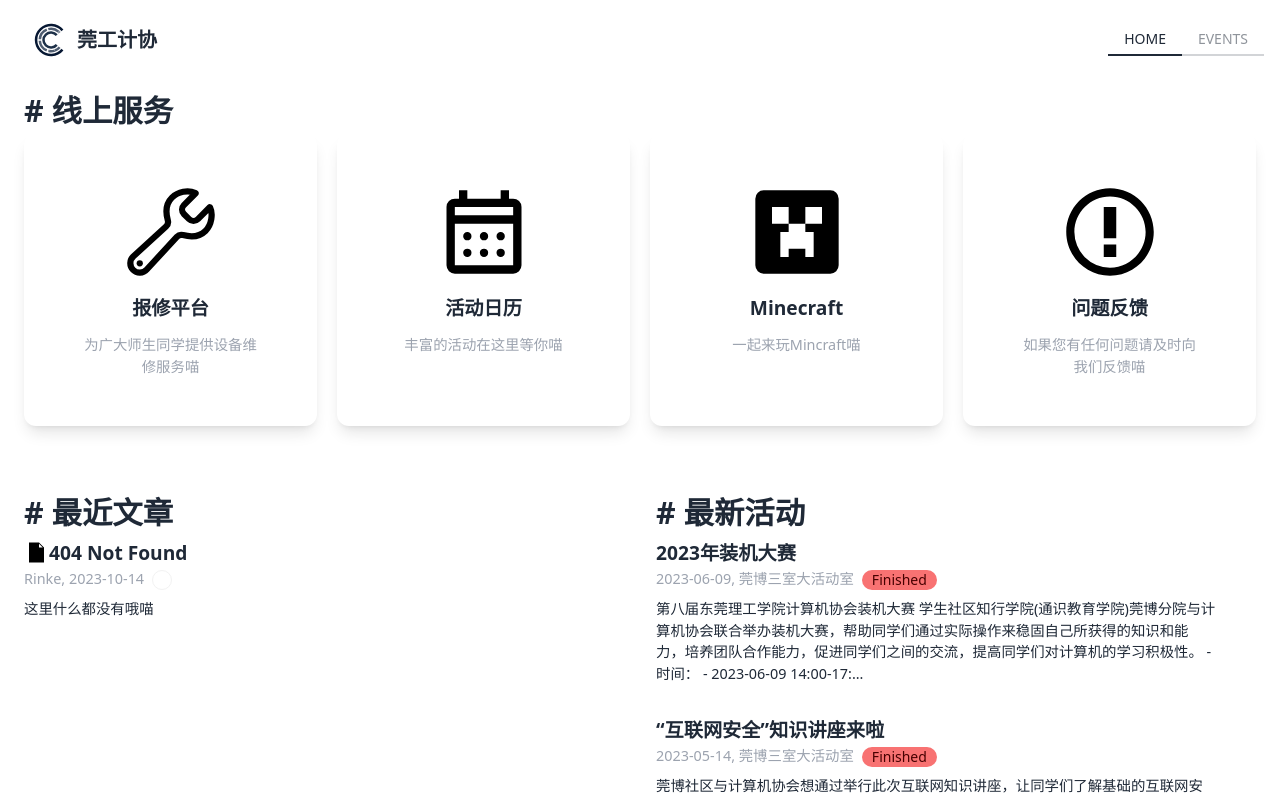
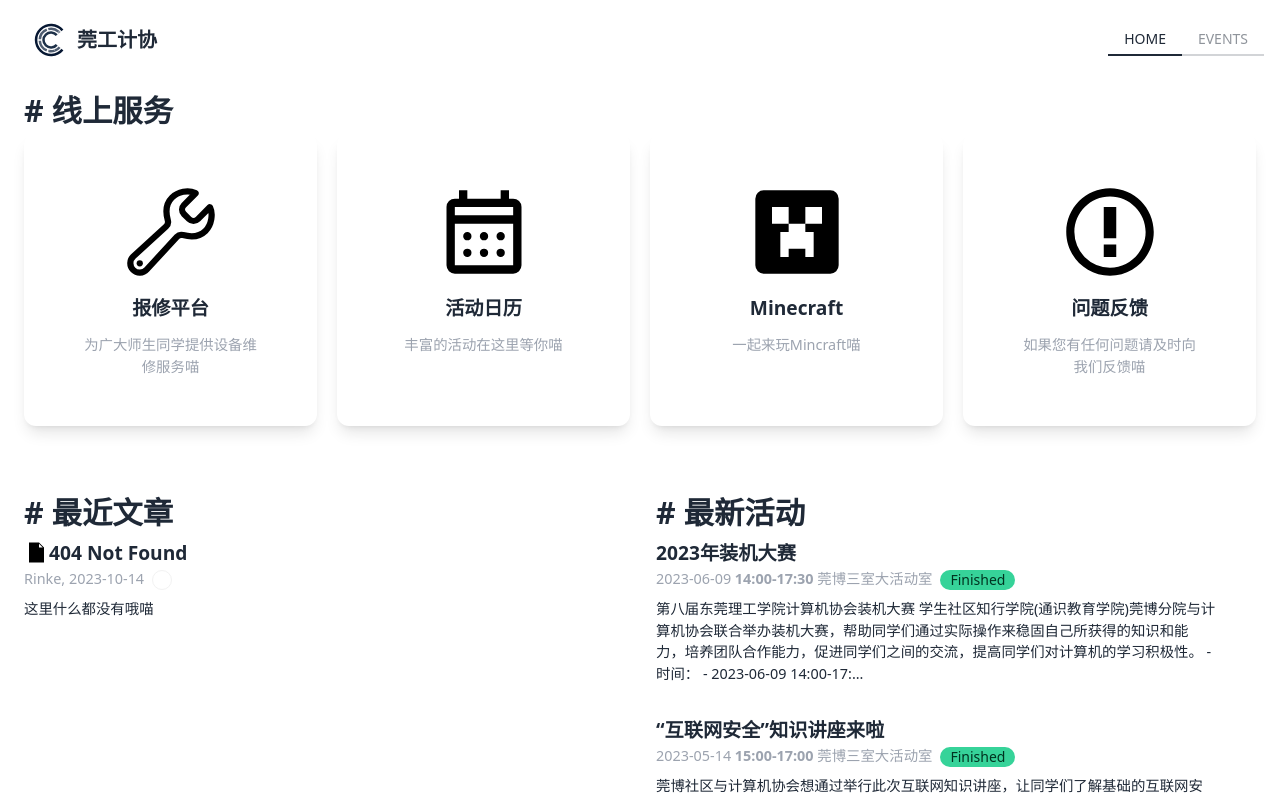
Before and after one commit to DGUTCA/dca.moe, a Next.js app: page / in a window 1280 px wide. Shown: the top 798 px of the page. Built offline with nearby package versions, Linux system fonts and the light colour scheme.

Commit message:
Azusain: time sys & dark-mode color

```diff
--- a/src/app/page.tsx
+++ b/src/app/page.tsx
@@ -1,11 +1,15 @@
 import Service from "@/components/service"
 import Abstarcts from "@/components/abstracts"
-import { StrStatus, AbstarctType } from "@/components/abstracts"
+import { AbstarctType } from "@/components/abstracts"
 import { getSortedPostsData } from "@/components/post"
+import { useEffect } from "react";
 
 export default function Home() {
     const allEvents = getSortedPostsData('events',5);
     const allArticles = getSortedPostsData('articles',5);
+
+
+
     return (
         <div className="md:container px-6 mt-2">
             <h1># 线上服务</h1>
@@ -22,11 +26,10 @@ export default function Home() {
                 <div>
                     <h1># 最近文章</h1>
                     <div className="flex flex-col gap-8 mt-1"> {
-                        allArticles.map(({ id, content, title, date, author, status }, idx) => (
+                        allArticles.map(({ id, content, title, date, author, time }, idx) => (
                             <div key={idx}>
                                 <Abstarcts
-                                    comp_type={AbstarctType.Article}
-                                    status={status}
+                                    comp_type={AbstarctType.Passage}
                                     title={title}
                                     date={date}
                                     img_path="/icons/document.svg"
@@ -42,12 +45,12 @@ export default function Home() {
                 <div>
                     <h1># 最新活动</h1>
                     <div className="flex flex-col gap-8 mt-1">
-                    {allEvents.map(({ id, content, title, date, location, status }, idx) => (
+                    {allEvents.map(({ id, content, title, date, location, time }, idx) => (
                         <div key={idx}>
                             <Abstarcts
-                                comp_type={AbstarctType.Activity}
-                                status={status}
+                                comp_type={AbstarctType.Event}
                                 title={title}
+                                time={time}
                                 date={date}
                                 location={location}
                                 img_path=""
--- a/src/components/abstracts.tsx
+++ b/src/components/abstracts.tsx
@@ -2,23 +2,40 @@ import { ServiceInterface } from "./service";
 import Image from "next/image";
 
 enum StrStatus {
-    NOT_STARTED = "Upcoming",
+    UPCOMING = "Upcoming",
     INPROGRESS = "In Progress",
-    FINISHED = "Finished"
+    FINISHED = "Finished",
+    PENDING = ""
 }
 
 enum AbstarctType {
-    Article,
-    Activity
+    Passage,
+    Event
+}
+
+function check_date_status(date: string, time: string): StrStatus {
+    const now = new Date(new Date().toLocaleString()).getTime()      // @issue: how to get local time simply???????
+    const str_spilt: Array<string> = time.split("-")
+    const d_start = new Date(`${date} ${str_spilt[0]}:00`).getTime()
+    const d_end = new Date(`${date} ${str_spilt[1]}:00`).getTime()
+
+    // there is no such event that lasts more than a day
+    if(now < d_start) {
+        return StrStatus.UPCOMING;
+    } else if((now >= d_start) && (now <= d_end)) {
+        return StrStatus.INPROGRESS;
+    } else {
+        return StrStatus.FINISHED;
+    }
 }
 
 function status2css(status: StrStatus): string {
-    if (status === StrStatus.NOT_STARTED) {
+    if (status === StrStatus.UPCOMING) {
+        return "badge-warning";
+    } else if (status === StrStatus.INPROGRESS) {
+        return "badge-info";
+    } else if (status === StrStatus.FINISHED) {
         return "badge-success";
-    } else if (status === StrStatus.INPROGRESS) {
-        return "badge-warning";
-    } else if (status === StrStatus.FINISHED) {
-        return "badge-error";
     }
     return ""
 }
@@ -27,17 +44,20 @@ interface AbstractInterface extends ServiceInterface {
     author?: string;
     location?: string;
     date: string;
-    status: StrStatus
+    time?: string;
     comp_type: AbstarctType
     children?: React.ReactNode
 }
 
 const Abstarcts: React.FC<AbstractInterface> = (props) => {
+    const isArticle: Boolean = props.comp_type === AbstarctType.Passage
+    const stat: StrStatus = check_date_status(props.date, props.time? props.time: "")
+
     return (
         <div>
             <div>
                 <span className="align-top">
-                    {props.comp_type === AbstarctType.Article
+                    {isArticle
                         &&(<Image src={props.img_path} width={25} height={25} alt="" className="inline m-0 dark-adaptor" />)}
                 </span>
                 <span className="h3-blk align-top">{props.title}</span>
@@ -45,12 +65,13 @@ const Abstarcts: React.FC<AbstractInterface> = (props) => {
 
             <div className="-mt-[2px]">
                 <span className="h5-gray align-bottom">
-                    {props.comp_type === AbstarctType.Article && `${props.author}, `}
-                    {`${props.date}`}
-                    {props.comp_type === AbstarctType.Activity && `, ${props.location}`}
+                    <span>{isArticle && `${props.author},  `}</span>
+                    <span>{props.date}</span>
+                    <span className="font-extrabold">{!isArticle && `  ${props.time}`}</span>
+                    <span>{!isArticle && `  ${props.location}`}</span>
                 </span>
-                <span className={`badge mx-2 ${status2css(props.status)} align-bottom`}>
-                    {props.comp_type === AbstarctType.Activity && `${props.status}`}
+                <span className={`badge mx-2 align-bottom ` + (isArticle ? "" : status2css(stat))}>
+                    {!isArticle && `${stat}`}
                 </span>
             </div>
             <h5 className="mt-2 md:pr-4 lg:pr-10 2xl:pr-24">
--- a/tailwind.config.ts
+++ b/tailwind.config.ts
@@ -11,13 +11,6 @@ const config: Config = {
             center: true,
         },
         extend: {
-            colors: {
-                "primary": "#15803d",
-                "secondary": "#f000b8",
-                "accent": "#1dcdbc",
-                "neutral": "#2b3440",
-                "bg": "#fcfcff"
-            },
             backgroundImage: {
                 'gradient-radial': 'radial-gradient(var(--tw-gradient-stops))',
                 'gradient-conic':
@@ -25,12 +18,29 @@ const config: Config = {
             },
         }
     },
-
+    daisyui: {
+        themes: [
+            {
+                light: {
+                    ...require("daisyui/src/theming/themes")["[data-theme=light]"],
+                    /**
+                     * customize existing theme here, example:
+                     * "primary": "#ffffff",
+                     */
+                    "info": "#22d3ee"
+                }
+            },
+            {
+                dark: {
+                    ...require("daisyui/src/theming/themes")["[data-theme=dark]"],
+                    "info": "#22d3ee"
+                }
+            },
+        ],
+    },
     plugins: [
         require("@tailwindcss/typography"),
         require("daisyui")
     ],
-
-
 }
 export default config
```
